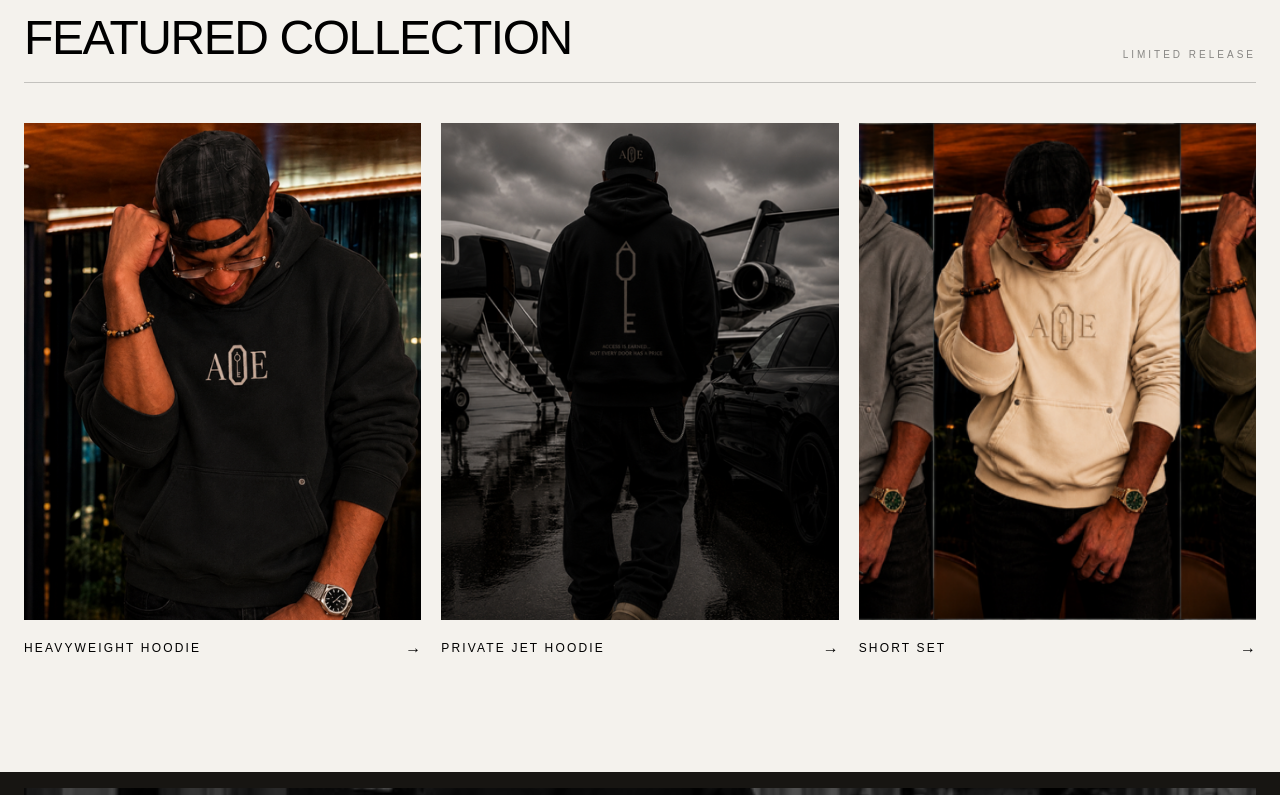
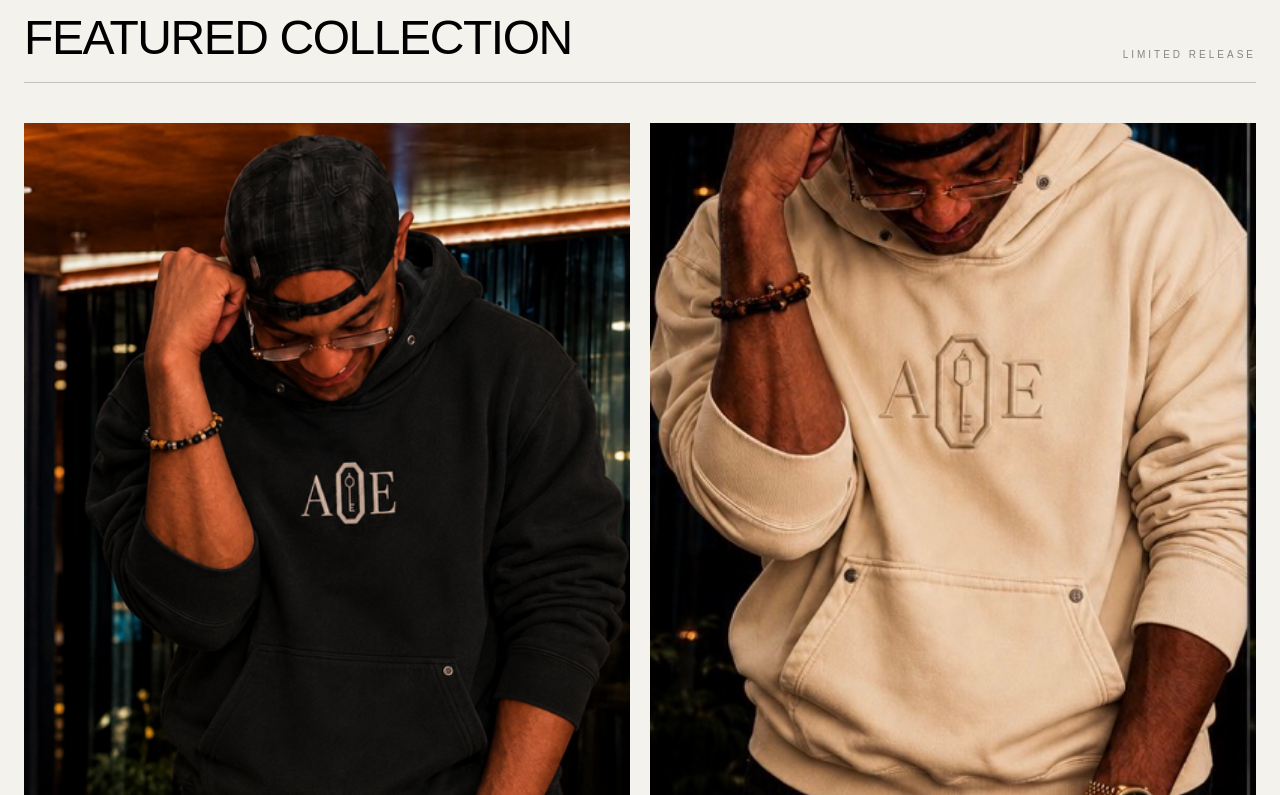
Before and after one commit to accessoverexcess/aoe-website, a Next.js app: page / in a window 1280 px wide. Shown: the part 925-1720 px from the top of the page. Built offline with nearby package versions, Linux system fonts and the light colour scheme.

Commit message:
Update featured collection

```diff
--- a/src/app/page.tsx
+++ b/src/app/page.tsx
@@ -4,12 +4,8 @@ const products = [
     image: "/hoodie.PNG",
   },
   {
-    name: "Private Jet Hoodie",
-    image: "/hoodie private jet.PNG",
-  },
-  {
-    name: "Short Set",
-    image: "/shortset.PNG",
+    name: "Cream Hoodie",
+    image: "/CreamHoodie.jpg",
   },
 ];
 
@@ -91,7 +87,7 @@ export default function Home() {
             </p>
           </div>
 
-          <div className="grid gap-5 md:grid-cols-3">
+          <div className="grid gap-5 md:grid-cols-2">
             {products.map((product) => (
               <article key={product.name} className="group">
                 <div className="aspect-[4/5] overflow-hidden bg-[#e6e2da]">
```
Also changed, not shown: public/CreamHoodie.jpg (added).
